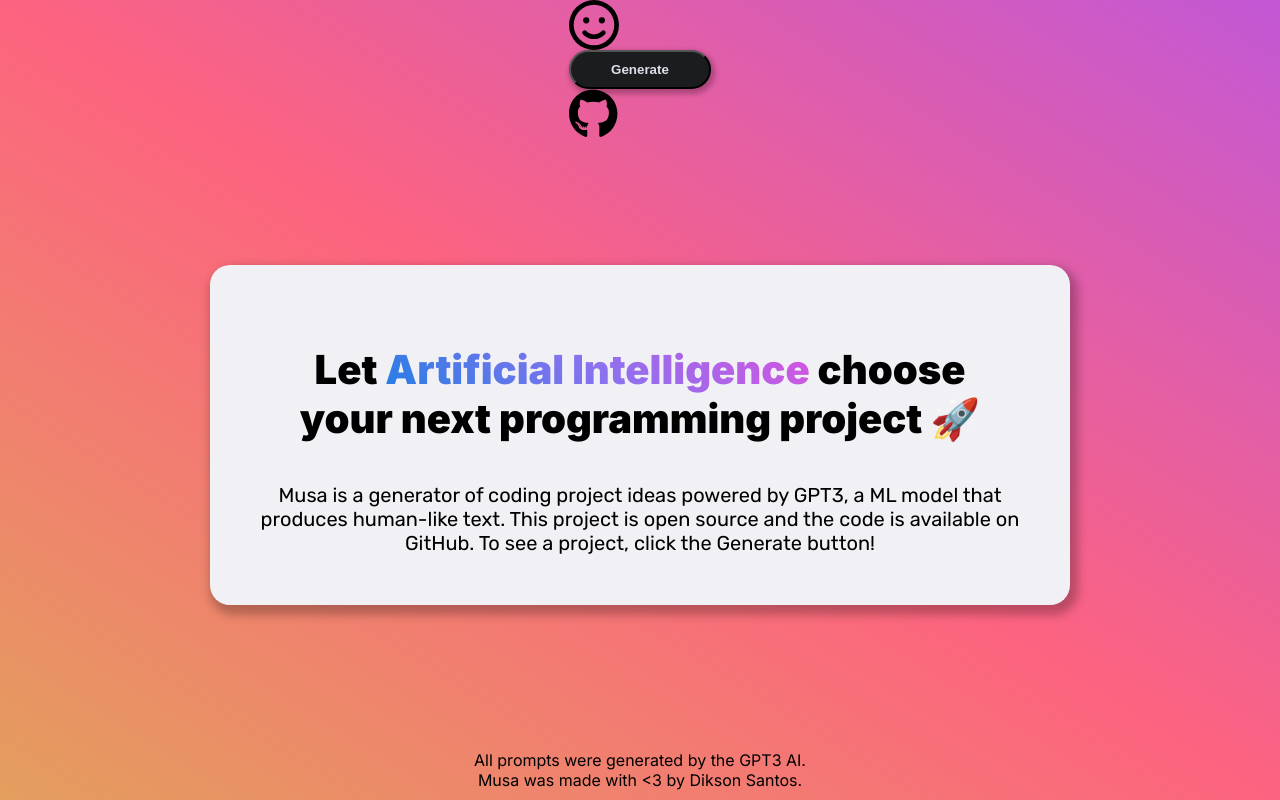
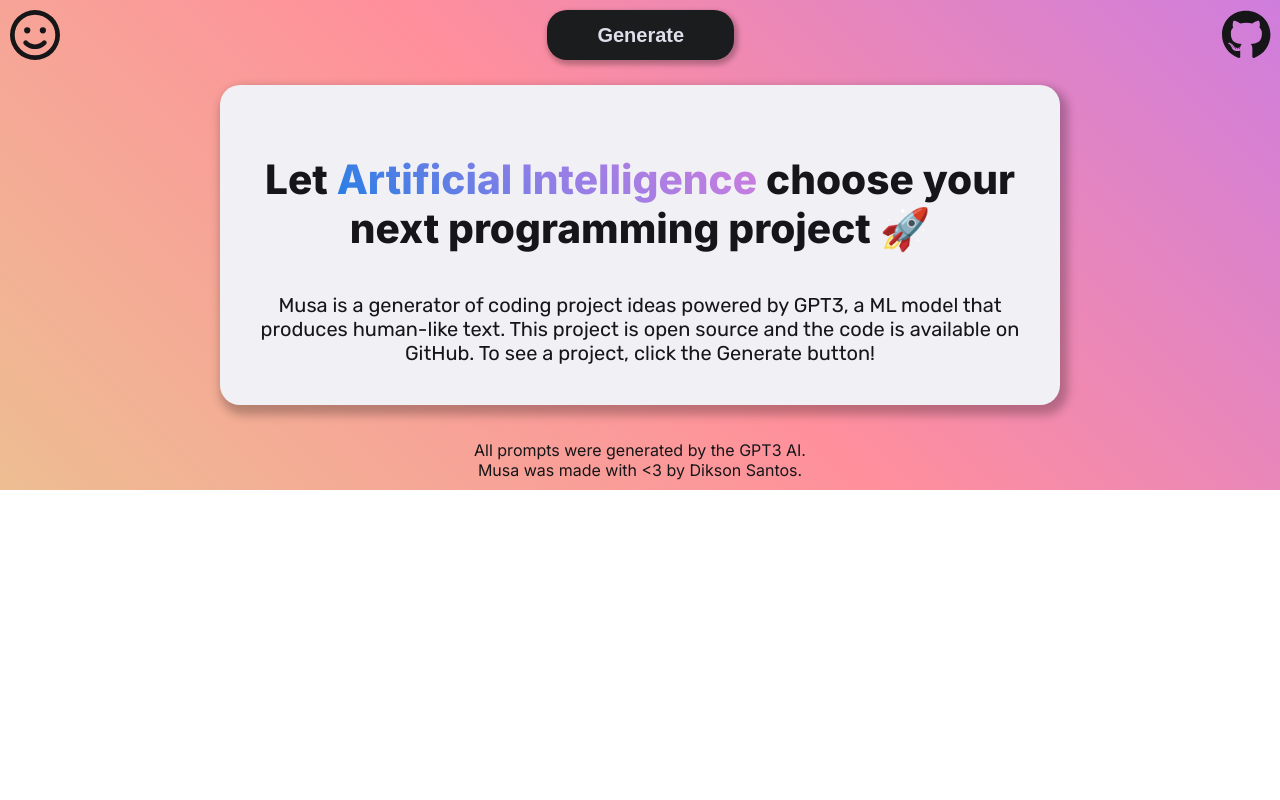
Before and after one commit to diksown/musa, a React (Create React App) app in the folder frontend/: page / in a window 1280 px wide. Built offline with nearby package versions, Linux system fonts and the light colour scheme.

Commit message:
improve navbar styles and some fixes on ui

```diff
--- a/frontend/public/index.html
+++ b/frontend/public/index.html
@@ -27,7 +27,7 @@
     <link rel="preconnect" href="https://fonts.googleapis.com" />
     <link rel="preconnect" href="https://fonts.gstatic.com" crossorigin />
     <link
-      href="https://fonts.googleapis.com/css2?family=Inter:wght@400;600;900&family=Rubik&display=swap"
+      href="https://fonts.googleapis.com/css2?family=Inter:wght@400;600;700;800;900&family=Rubik&display=swap"
       rel="stylesheet"
     />
     <title>musa</title>
--- a/frontend/src/App.css
+++ b/frontend/src/App.css
@@ -1,4 +1,5 @@
 .App {
+  color: rgb(22, 22, 24);
   text-align: center;
   height: 100%;
   flex-direction: column;
@@ -7,9 +8,9 @@
   justify-content: center;
   align-items: center;
   background-image: linear-gradient(
-    to top right,
-    hsl(29deg 71% 63%) 0%,
-    hsl(349deg 97% 69%) 50%,
-    hsl(291deg 60% 59%) 100%
+    45deg,
+    hsl(29deg 72% 75%) 0%,
+    hsl(353deg 100% 78%) 50%,
+    hsl(291deg 59% 68%) 100%
   );
 }
--- a/frontend/src/Components/Card.css
+++ b/frontend/src/Components/Card.css
@@ -15,9 +15,9 @@
 }
 
 .PresentationTitle {
-  margin: 50px 30px 20px;
-  font-size: 40px;
-  font-weight: 900;
+  margin: 50px 10px 20px;
+  font-size: calc(15px + 2vw);
+  font-weight: 800;
 }
 
 .PresentationDescription {
@@ -30,8 +30,8 @@
   background-image: linear-gradient(
     45deg,
     hsl(212deg 78% 52%) 0%,
-    hsl(253deg 79% 69%) 50%,
-    hsl(297deg 69% 60%) 100%
+    hsl(251deg 68% 70%) 50%,
+    hsl(291deg 59% 68%) 100%
   );
   background-clip: text;
   color: transparent;
@@ -51,5 +51,5 @@
   background-color: #f1f1f5;
   border-radius: 20px;
   box-shadow: 4px 6px 10px 4px rgba(0, 0, 0, 0.25);
-  padding: 30px;
+  padding: 20px;
 }
--- a/frontend/src/Components/Navbar.css
+++ b/frontend/src/Components/Navbar.css
@@ -1,7 +1,11 @@
-.NavBar {
+.Navbar {
   display: flex;
+
+  width: 100%;
+  box-sizing: border-box;
   justify-content: space-between;
-  margin: auto;
+  padding: 10px;
+  /* margin: auto; */
 }
 
 .Icon {
@@ -11,10 +15,14 @@
 }
 
 .RefreshButton {
+  font-size: 20px;
   font-weight: 600;
   color: #dfdfeb;
   background-color: #1b1c1d;
   border-radius: 20px;
-  padding: 10px 40px;
+  padding: 10px 50px;
   box-shadow: 2px 3px 5px 2px rgba(0, 0, 0, 0.25);
+  border: none;
+  cursor: pointer;
+  outline: inherit;
 }
--- a/frontend/src/index.css
+++ b/frontend/src/index.css
@@ -1,13 +1,13 @@
 #root {
-  height: 100%;
+  /* height: 100%; */
 }
 
 html {
-  height: 100%;
+  /* height: 100%; */
 }
 
 body {
-  height: 100%;
+  /* height: 100%; */
   margin: 0;
   font-family: "Inter", -apple-system, BlinkMacSystemFont, "Segoe UI", "Roboto",
     "Oxygen", "Ubuntu", "Cantarell", "Fira Sans", "Droid Sans", "Helvetica Neue",
```
